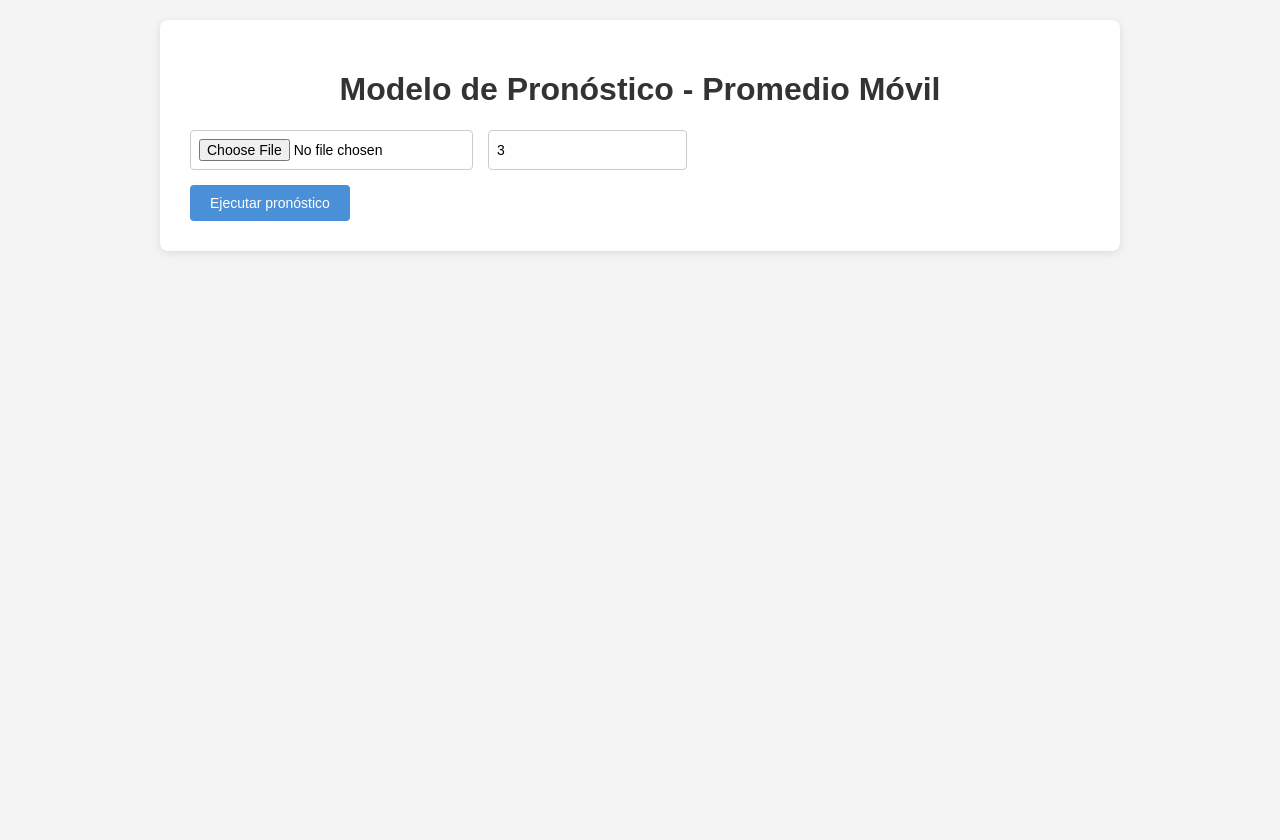
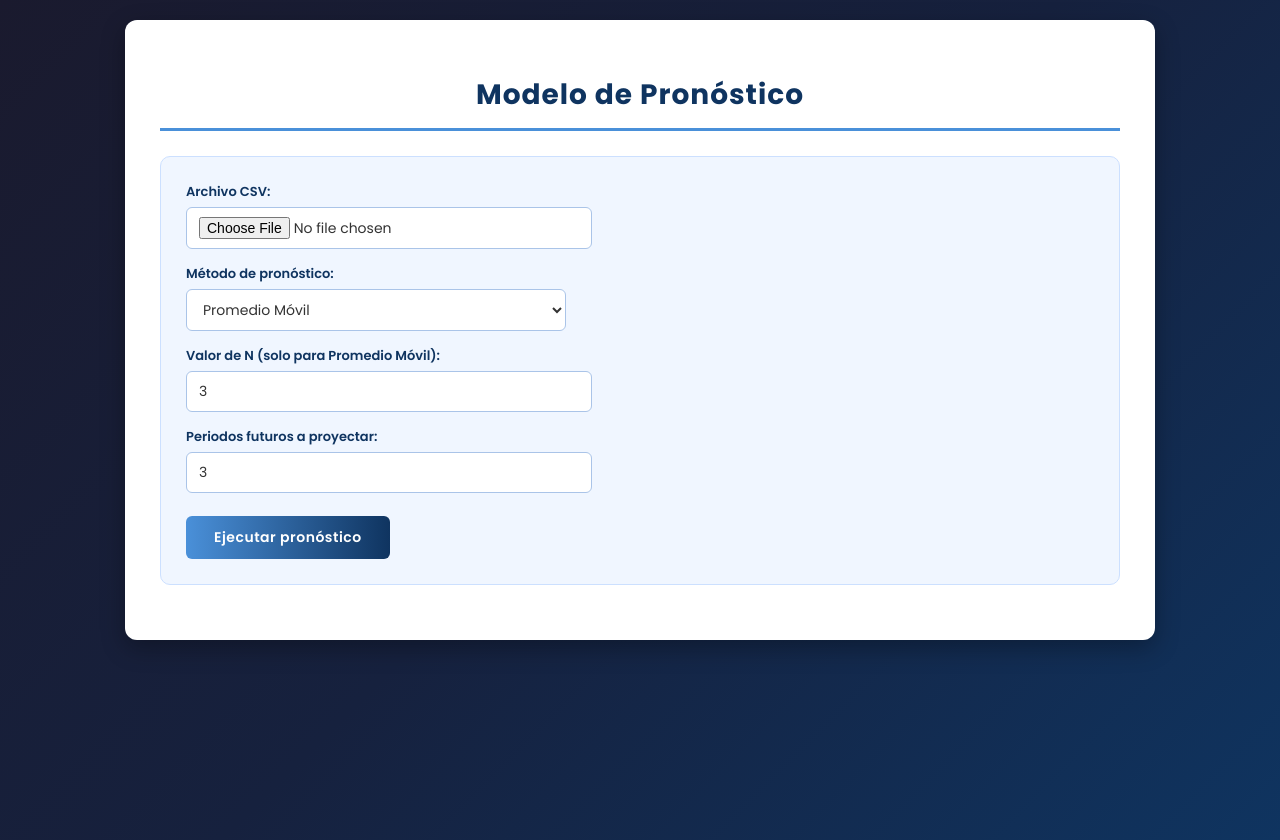
Before and after one commit to monterroz4/pronosticos, a Flask app: page / in a window 1280 px wide. Before the commit the page ends 253 px from the top, so only its background shows below. Run offline with Flask 3, Linux system fonts and the light colour scheme.

Commit message:
modelo de pronostico actualizado con SES y Prophet

```diff
--- a/app.py
+++ b/app.py
@@ -1,8 +1,26 @@
 from flask import Flask, render_template, request
 import pandas as pd
-import os
+from statsmodels.tsa.holtwinters import SimpleExpSmoothing
+from prophet import Prophet
+import warnings
+warnings.filterwarnings('ignore')
 
 app = Flask(__name__)
+
+# ---- función de errores ----
+def calcular_errores(real, pronostico):
+    real = pd.Series(real).reset_index(drop=True)
+    pronostico = pd.Series(pronostico).reset_index(drop=True)
+    df = pd.DataFrame({'ventas': real, 'pronostico': pronostico}).dropna()
+    if len(df) == 0:
+        return "N/A", "N/A", "N/A"
+    df['error_abs'] = (df['pronostico'] - df['ventas']).abs()
+    df['ape'] = df['error_abs'] / df['ventas']
+    df['error_cuadrado'] = (df['pronostico'] - df['ventas']) ** 2
+    MAPE = round(df['ape'].mean(), 4)
+    MSE  = round(df['error_cuadrado'].mean(), 4)
+    RMSE = round(MSE ** 0.5, 4)
+    return MAPE, MSE, RMSE
 
 @app.route('/')
 def home():
@@ -10,46 +28,104 @@ def home():
 
 @app.route('/pronostico', methods=['GET', 'POST'])
 def modelo():
+    if request.method == "POST":
 
-    if request.method == "POST":
-        archivo = request.files.get('archivo')
-        N = int(request.form.get('N'))
+        archivo          = request.files.get('archivo')
+        N                = int(request.form.get('N') or 3)
+        metodo           = request.form.get('metodo') or 'PM'
+        periodos_futuros = int(request.form.get('periodos_futuros') or 3)
 
-        datos = pd.read_csv(archivo)
-        productos = datos.columns[1:]  # todas las columnas menos 'periodo'
+        datos     = pd.read_csv(archivo)
+        productos = list(datos.columns[1:])
+        periodos  = datos['periodo'].tolist()
 
         resultados = {}
+        resumen    = {}
 
         for producto in productos:
-            serie = datos[["periodo", producto]].copy()
-            serie.columns = ["periodo", "ventas"]
+            serie = datos[producto].astype(float)
 
-            serie["pronostico"] = serie["ventas"].rolling(window=N).mean().shift(1)
-            serie["error"] = serie["pronostico"] - serie["ventas"]
-            serie["error_abs"] = serie["error"].abs()
-            serie["ape"] = serie["error_abs"] / serie["ventas"]
-            serie["error_cuadrado"] = serie["error"] ** 2
+            # =============================
+            # MODELO 1: Promedio Movil
+            # model -> fit -> predict
+            # =============================
+            pm_model      = serie.rolling(window=N)
+            pm_fitted     = pm_model.mean().shift(1)
+            pm_predict    = [round(serie.tail(N).mean(), 2)] * periodos_futuros
+            pm_MAPE, pm_MSE, pm_RMSE = calcular_errores(serie, pm_fitted)
 
-            MAPE = round(serie["ape"].mean(), 4)
-            MSE = round(serie["error_cuadrado"].mean(), 4)
-            RMSE = round(MSE ** 0.5, 4)
+            # =============================
+            # MODELO 2: Suavizacion Exponencial Simple
+            # model -> fit -> predict
+            # =============================
+            ses_model     = SimpleExpSmoothing(serie.values)
+            ses_fit       = ses_model.fit(optimized=True)
+            ses_fitted    = pd.Series(ses_fit.fittedvalues)
+            ses_predict   = [round(v, 2) for v in ses_fit.forecast(periodos_futuros)]
+            ses_MAPE, ses_MSE, ses_RMSE = calcular_errores(serie, ses_fitted)
 
-            # pronostico siguiente periodo
-            ultimo = serie["ventas"].tail(N).mean()
-            proximo = round(ultimo, 2)
+            # =============================
+            # MODELO 3: Prophet (Meta)
+            # model -> fit -> predict
+            # =============================
+            df_prophet = pd.DataFrame({
+                'ds': pd.date_range(start='2020-01-01', periods=len(serie), freq='MS'),
+                'y' : serie.values
+            })
+            prophet_model = Prophet(yearly_seasonality=False,
+                                    weekly_seasonality=False,
+                                    daily_seasonality=False)
+            prophet_fit   = prophet_model.fit(df_prophet)
+            futuro        = prophet_model.make_future_dataframe(periods=periodos_futuros, freq='MS')
+            prophet_pred  = prophet_fit.predict(futuro)
+            prophet_fitted  = list(prophet_pred['yhat'][:len(serie)].values)
+            prophet_predict = [round(v, 2) for v in prophet_pred['yhat'].tail(periodos_futuros).values]
+            prophet_MAPE, prophet_MSE, prophet_RMSE = calcular_errores(serie, pd.Series(prophet_fitted))
 
-            # tabla como lista de diccionarios para el HTML
-            tabla = serie.round(2).fillna("").to_dict(orient="records")
+            # ---- tabla resumen comparativa ----
+            resumen[producto] = {
+                'Promedio Movil': {'MAPE': pm_MAPE,      'MSE': pm_MSE,      'RMSE': pm_RMSE},
+                'SES'           : {'MAPE': ses_MAPE,      'MSE': ses_MSE,     'RMSE': ses_RMSE},
+                'Prophet'       : {'MAPE': prophet_MAPE,  'MSE': prophet_MSE, 'RMSE': prophet_RMSE}
+            }
+
+            # ---- método seleccionado ----
+            if metodo == 'PM':
+                fitted_sel  = [round(v, 2) if v == v else "" for v in pm_fitted.tolist()]
+                predict_sel = pm_predict
+            elif metodo == 'SES':
+                fitted_sel  = [round(v, 2) for v in ses_fitted.tolist()]
+                predict_sel = ses_predict
+            else:
+                fitted_sel  = [round(v, 2) for v in prophet_fitted]
+                predict_sel = prophet_predict
+
+            # ---- tabla detallada ----
+            tabla = []
+            for i, p in enumerate(periodos):
+                tabla.append({
+                    'periodo'   : p,
+                    'ventas'    : round(serie.iloc[i], 2),
+                    'pronostico': fitted_sel[i] if fitted_sel[i] != "" else "—"
+                })
+
+            # ---- etiquetas periodos futuros ----
+            labels_futuros = [f"P{len(periodos) + i + 1}" for i in range(periodos_futuros)]
 
             resultados[producto] = {
-                "tabla": tabla,
-                "MAPE": MAPE,
-                "MSE": MSE,
-                "RMSE": RMSE,
-                "proximo": proximo
+                'tabla'         : tabla,
+                'proyeccion'    : predict_sel,
+                'labels_futuros': labels_futuros,
+                'historico'     : serie.tolist(),
+                'periodos'      : periodos
             }
 
-        return render_template("pronostico.html", resultados=resultados, N=N)
+        return render_template("pronostico.html",
+                               resultados=resultados,
+                               resumen=resumen,
+                               N=N,
+                               metodo=metodo,
+                               periodos_futuros=periodos_futuros)
 
     return render_template("pronostico.html")
 
--- a/static/style.css
+++ b/static/style.css
@@ -1,85 +1,151 @@
+@import url('https://fonts.googleapis.com/css2?family=Poppins:wght@400;600;700&display=swap');
+
 body {
-    font-family: Arial, sans-serif;
-    background-color: #f4f4f4;
+    font-family: 'Poppins', Arial, sans-serif;
+    background: linear-gradient(135deg, #1a1a2e, #16213e, #0f3460);
+    min-height: 100vh;
     margin: 0;
     padding: 20px;
 }
 
 .container {
     background-color: #ffffff;
-    max-width: 900px;
+    max-width: 960px;
     margin: auto;
-    padding: 30px;
-    border-radius: 8px;
-    box-shadow: 0 2px 8px rgba(0, 0, 0, 0.1);
+    padding: 35px;
+    border-radius: 12px;
+    box-shadow: 0 8px 24px rgba(0, 0, 0, 0.3);
 }
 
 h1 {
     text-align: center;
+    color: #0f3460;
+    font-size: 28px;
+    font-weight: 700;
+    letter-spacing: 1px;
+    margin-bottom: 25px;
+    border-bottom: 3px solid #4a90d9;
+    padding-bottom: 12px;
+}
+
+h2 {
+    color: #ffffff;
+    background-color: #0f3460;
+    padding: 10px 16px;
+    border-radius: 6px;
+    font-size: 16px;
+    margin-top: 35px;
+}
+
+h3 {
+    color: #0f3460;
+    font-size: 15px;
+    margin-top: 25px;
+    border-left: 4px solid #4a90d9;
+    padding-left: 10px;
+}
+
+form {
+    background-color: #f0f6ff;
+    border: 1px solid #cce0ff;
+    border-radius: 10px;
+    padding: 25px;
+    margin-bottom: 20px;
+}
+
+.form-group {
+    display: flex;
+    flex-direction: column;
+    gap: 5px;
+    margin-bottom: 15px;
+}
+
+.form-group label {
+    font-size: 13px;
+    color: #0f3460;
+    font-weight: 600;
+}
+
+input[type="file"],
+input[type="number"],
+select {
+    padding: 9px 12px;
+    border: 1px solid #aac4e8;
+    border-radius: 6px;
+    font-size: 14px;
+    font-family: 'Poppins', Arial, sans-serif;
+    max-width: 380px;
+    background-color: #ffffff;
     color: #333333;
 }
 
-h2 {
-    color: #444444;
-    margin-top: 30px;
-    border-bottom: 1px solid #cccccc;
-    padding-bottom: 5px;
-}
-
-form div {
-    display: flex;
-    gap: 15px;
-    margin-bottom: 15px;
-    flex-wrap: wrap;
-}
-
-input[type="file"],
-input[type="number"] {
-    padding: 8px;
-    border: 1px solid #cccccc;
-    border-radius: 4px;
-    font-size: 14px;
+input[type="number"]:focus,
+select:focus {
+    outline: none;
+    border-color: #4a90d9;
+    box-shadow: 0 0 0 3px rgba(74, 144, 217, 0.2);
 }
 
 button {
-    padding: 10px 20px;
-    background-color: #4a90d9;
+    padding: 11px 28px;
+    background: linear-gradient(90deg, #4a90d9, #0f3460);
     color: white;
     border: none;
-    border-radius: 4px;
+    border-radius: 6px;
     font-size: 14px;
+    font-family: 'Poppins', Arial, sans-serif;
+    font-weight: 600;
     cursor: pointer;
+    margin-top: 8px;
+    letter-spacing: 0.5px;
+    transition: opacity 0.2s;
 }
 
 button:hover {
-    background-color: #357abd;
-}
-
-p {
-    font-size: 14px;
-    color: #555555;
+    opacity: 0.88;
 }
 
 table {
     width: 100%;
     border-collapse: collapse;
-    margin-top: 10px;
+    margin-top: 12px;
     font-size: 13px;
 }
 
 th {
-    background-color: #4a90d9;
+    background: linear-gradient(90deg, #4a90d9, #0f3460);
     color: white;
-    padding: 8px;
+    padding: 10px;
     text-align: center;
+    font-weight: 600;
 }
 
 td {
-    padding: 7px;
+    padding: 8px;
     text-align: center;
-    border-bottom: 1px solid #dddddd;
+    border-bottom: 1px solid #e0e0e0;
+    color: #444444;
 }
 
-tr:hover {
-    background-color: #f0f7ff;
+tr:hover td {
+    background-color: #f0f6ff;
 }
+
+.fila-futura td {
+    background-color: #fff4e0;
+    color: #b85c00;
+    font-weight: 600;
+}
+
+.fila-futura:hover td {
+    background-color: #ffe8c0;
+}
+
+.grafico-container {
+    margin-top: 20px;
+    margin-bottom: 40px;
+    padding: 20px;
+    background-color: #f8fbff;
+    border: 1px solid #cce0ff;
+    border-radius: 10px;
+}
--- a/templates/pronostico.html
+++ b/templates/pronostico.html
@@ -3,52 +3,160 @@
 <head>
     <title>Modelo de Pronóstico</title>
     <link rel="stylesheet" href="{{ url_for('static', filename='style.css') }}">
+    <script src="https://cdn.jsdelivr.net/npm/chart.js"></script>
 </head>
 
 <body>
     <div class="container">
-        <h1>Modelo de Pronóstico - Promedio Móvil</h1>
+        <h1>Modelo de Pronóstico</h1>
 
         <form action="{{ url_for('modelo') }}" method="POST" enctype="multipart/form-data">
-            <div>
+
+            <div class="form-group">
+                <label>Archivo CSV:</label>
                 <input type="file" name="archivo" accept=".csv" required>
-                <input type="number" name="N" placeholder="Ingrese el valor de N" min="1" value="3">
             </div>
+
+            <div class="form-group">
+                <label>Método de pronóstico:</label>
+                <select name="metodo">
+                    <option value="PM">Promedio Móvil</option>
+                    <option value="SES">Suavización Exponencial Simple</option>
+                    <option value="Prophet">Prophet (Meta)</option>
+                </select>
+            </div>
+
+            <div class="form-group">
+                <label>Valor de N (solo para Promedio Móvil):</label>
+                <input type="number" name="N" min="1" value="3">
+            </div>
+
+            <div class="form-group">
+                <label>Periodos futuros a proyectar:</label>
+                <input type="number" name="periodos_futuros" min="1" value="3">
+            </div>
+
             <button type="submit">Ejecutar pronóstico</button>
+
         </form>
 
         {% if resultados %}
+
+        <h2>Tabla resumen comparativa de métodos</h2>
+        <table>
+            <tr>
+                <th>Producto</th>
+                <th>Método</th>
+                <th>MAPE</th>
+                <th>MSE</th>
+                <th>RMSE</th>
+            </tr>
+            {% for producto, metodos in resumen.items() %}
+                {% for nombre_metodo, errores in metodos.items() %}
+                <tr>
+                    <td>{{ producto }}</td>
+                    <td>{{ nombre_metodo }}</td>
+                    <td>{{ errores.MAPE }}</td>
+                    <td>{{ errores.MSE }}</td>
+                    <td>{{ errores.RMSE }}</td>
+                </tr>
+                {% endfor %}
+            {% endfor %}
+        </table>
+
+        <h2>Resultados por producto — Método seleccionado: {{ metodo }}</h2>
+
         {% for producto, datos in resultados.items() %}
 
-                <h2>{{ producto }}</h2>
-
-                <p>MAPE: {{ datos.MAPE }} &nbsp;|&nbsp; MSE: {{ datos.MSE }} &nbsp;|&nbsp; RMSE: {{ datos.RMSE }}</p>
-                <p>Pronóstico próximo periodo: {{ datos.proximo }}</p>
+            <h3>{{ producto }}</h3>
 
             <table>
                 <tr>
                     <th>Periodo</th>
-                        <th>Ventas</th>
+                    <th>Ventas reales</th>
                     <th>Pronóstico</th>
-                        <th>Error</th>
-                        <th>Error Abs</th>
-                        <th>APE</th>
-                        <th>Error²</th>
                 </tr>
                 {% for fila in datos.tabla %}
                 <tr>
                     <td>{{ fila.periodo }}</td>
                     <td>{{ fila.ventas }}</td>
                     <td>{{ fila.pronostico }}</td>
-                        <td>{{ fila.error }}</td>
-                        <td>{{ fila.error_abs }}</td>
-                        <td>{{ fila.ape }}</td>
-                        <td>{{ fila.error_cuadrado }}</td>
+                </tr>
+                {% endfor %}
+                {% for i in range(datos.labels_futuros | length) %}
+                <tr class="fila-futura">
+                    <td>{{ datos.labels_futuros[i] }}</td>
+                    <td>—</td>
+                    <td>{{ datos.proyeccion[i] }}</td>
                 </tr>
                 {% endfor %}
             </table>
 
+            <div class="grafico-container">
+                <canvas id="grafico_{{ loop.index }}"></canvas>
+            </div>
+
+            <script>
+                (function() {
+                    var ctx = document.getElementById('grafico_{{ loop.index }}').getContext('2d');
+
+                    var periodos   = {{ datos.periodos | tojson }}.map(String);
+                    var fut_labels = {{ datos.labels_futuros | tojson }};
+                    var all_labels = periodos.concat(fut_labels);
+
+                    var historico  = {{ datos.historico | tojson }};
+                    var proyeccion = {{ datos.proyeccion | tojson }};
+
+                    var data_hist  = historico.concat(new Array(fut_labels.length).fill(null));
+                    var data_proy  = new Array(periodos.length - 1).fill(null)
+                                        .concat([historico[historico.length - 1]])
+                                        .concat(proyeccion);
+
+                    new Chart(ctx, {
+                        type: 'line',
+                        data: {
+                            labels: all_labels,
+                            datasets: [
+                                {
+                                    label: 'Ventas históricas',
+                                    data: data_hist,
+                                    borderColor: '#4a90d9',
+                                    backgroundColor: 'rgba(74,144,217,0.1)',
+                                    tension: 0.3,
+                                    fill: true,
+                                    pointRadius: 4
+                                },
+                                {
+                                    label: 'Proyección futura',
+                                    data: data_proy,
+                                    borderColor: '#e87d2b',
+                                    backgroundColor: 'rgba(232,125,43,0.1)',
+                                    borderDash: [6, 3],
+                                    tension: 0.3,
+                                    fill: false,
+                                    pointRadius: 4
+                                }
+                            ]
+                        },
+                        options: {
+                            responsive: true,
+                            plugins: {
+                                legend: { position: 'top' },
+                                title: {
+                                    display: true,
+                                    text: '{{ producto }} — Serie histórica y proyección'
+                                }
+                            },
+                            scales: {
+                                y: { beginAtZero: false }
+                            }
+                        }
+                    });
+                })();
+            </script>
+
         {% endfor %}
+
         {% endif %}
 
     </div>
```
Also changed, not shown: 1 other file. Lines whose indentation alone changed are shown as unchanged.
